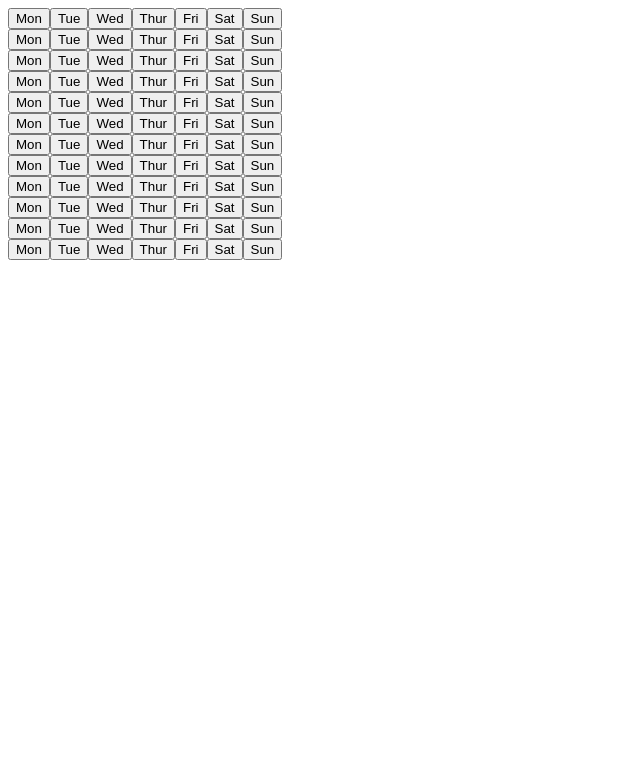
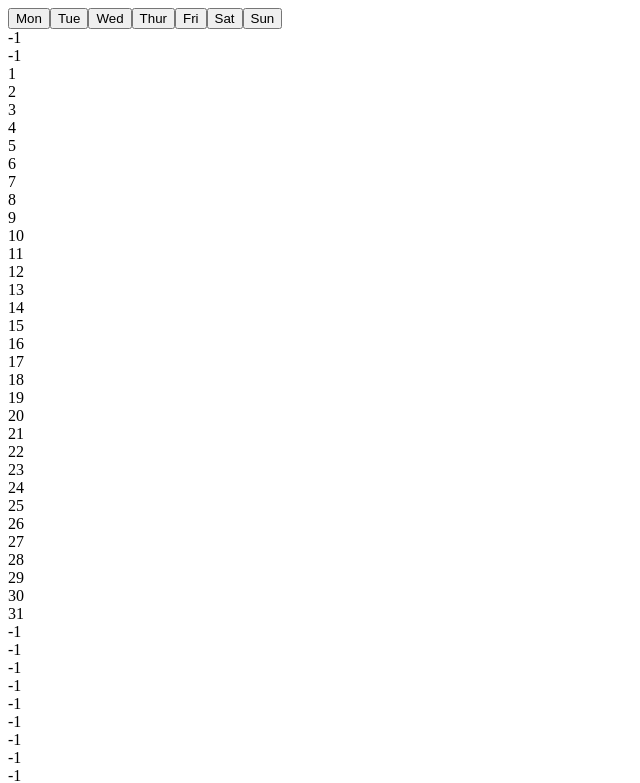
Before and after one commit to tommcandrew/eventful-calendar, a React (Create React App) app: page / in a window 1280 px wide. Shown: the top 783 px of the page, without its empty margins (0-640 px from the left). Built offline with nearby package versions, Linux system fonts and the light colour scheme.

Commit message:
add Day component

```diff
--- a/src/components/Calendar.js
+++ b/src/components/Calendar.js
@@ -9,8 +9,10 @@ const Calendar = () => {
   const [showWholeYear, setShowWholeYear] = useState(true);
 
   useEffect(() => {
-    const yearArray = createYearArray();
-    setYearArray(yearArray);
+    if (dateObj) {
+      const yearArray = createYearArray(dateObj.year);
+      setYearArray(yearArray);
+    }
   }, [dateObj]);
 
   //CHANGING VIEW
--- /dev/null
+++ b/src/components/Day.js
@@ -0,0 +1,30 @@
+import React from "react";
+
+const Day = ({ day }) => {
+  let classNames = "cell ";
+
+  if (day.date === -1) {
+    classNames = classNames.concat(" cell--blank");
+  } else {
+    classNames = classNames.concat(" cell--day");
+  }
+
+  return (
+    <div className={classNames}>
+      {day.date === -1 && (
+        <div className="cell__content">
+          <span className="cell--blank">{day.date}</span>
+        </div>
+      )}
+      {day.date !== -1 && (
+        <>
+          <div className="cell__content">
+            <div className="cell__date">{day.date}</div>
+          </div>
+        </>
+      )}
+    </div>
+  );
+};
+
+export default Day;
--- a/src/components/Month.js
+++ b/src/components/Month.js
@@ -1,7 +1,11 @@
-import React from "react";
+import React, { useContext } from "react";
+import { DateContext } from "../context/DateContext";
 import weekdays from "../data/weekdays";
+import Day from "./Day";
 
-const Month = ({ monthIndex, setMonthView, yearView }) => {
+const Month = ({ monthArray, monthIndex, setMonthView, yearView }) => {
+  const { dateObj } = useContext(DateContext);
+
   return (
     <>
       <div
@@ -39,7 +43,20 @@ const Month = ({ monthIndex, setMonthView, yearView }) => {
               ))}
           </div>
 
-          <div className="month__cells"></div>
+          <div className="month__cells">
+            {monthArray &&
+              monthArray.map((day, index) => {
+                return (
+                  <Day
+                    day={day}
+                    monthIndex={dateObj.date}
+                    index={index}
+                    key={index + "day"}
+                    yearView={yearView}
+                  />
+                );
+              })}
+          </div>
         </div>
       </div>
     </>
```
